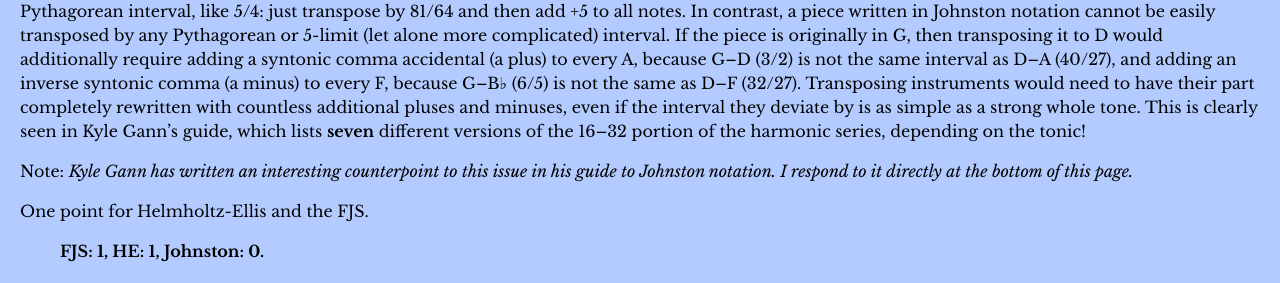
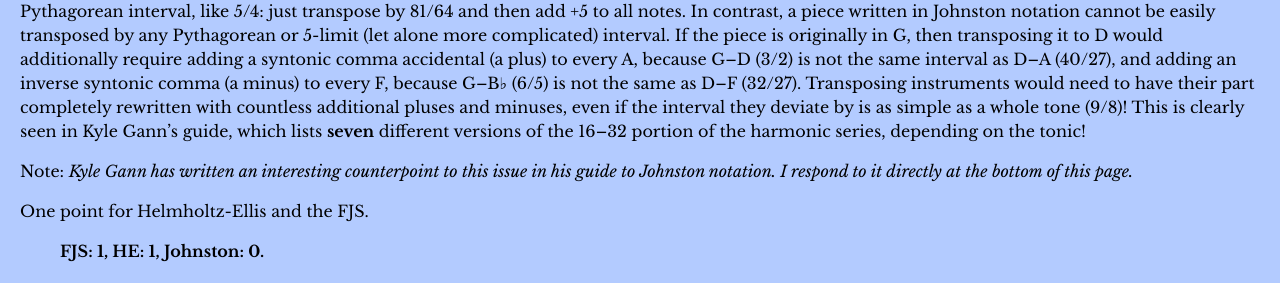
Before and after one commit to misotanni/misotanni.github.io, a Jekyll site: the page built from fjs/en/compare.md, in a window 1280 px wide and 900 px high, scrolled down 1032 px. Shown: the part 307-590 px from the top of the window. Built offline with Jekyll 4.4.1, drawn with Linux system fonts in a browser that asks for light colours; our own code applies the rules of GitHub Pages for plain Markdown files; formulas are drawn with MathJax 3; some of the changed text lies outside the part shown.

Commit message:
[strikethrough]strong[/strikethrough]

```diff
--- a/fjs/en/compare.md
+++ b/fjs/en/compare.md
@@ -36,7 +36,7 @@ In fact, the inconsistency of the natural notes causes an absolute avalanche of
 
 Music that contains no factors of five, such as La Monte Young's Well-Tuned Piano tuning (which famously only makes use of the prime factors 2, 3, and 7), requires lots of syntonic commas in its Johnston representation, even though not a single factor of 5 appears in the tuning. This is quite simply absurd. (The bottom of this page lists many such comparisons.)
 
-It is virtually impossible to transpose in Johnston notation. A piece written in Helmholtz-Ellis or the FJS can easily be transposed up by a 3/2 fifth by simply changing the Pythagorean parts of the note names, and keeping all microtonal accidentals unchanged. It can even be easily transposed by a non-Pythagorean interval, like 5/4: just transpose by 81/64 and then add +5 to all notes. In contrast, a piece written in Johnston notation cannot be easily transposed by any Pythagorean or 5-limit (let alone more complicated) interval. If the piece is originally in G, then transposing it to D would additionally require adding a syntonic comma accidental (a plus) to every A, because G–D (3/2) is not the same interval as D–A (40/27), and adding an inverse syntonic comma (a minus) to every F, because G–B♭ (6/5) is not the same as D–F (32/27). Transposing instruments would need to have their part completely rewritten with countless additional pluses and minuses, even if the interval they deviate by is as simple as a strong whole tone. This is clearly seen in Kyle Gann's guide, which lists **seven** different versions of the 16–32 portion of the harmonic series, depending on the tonic!
+It is virtually impossible to transpose in Johnston notation. A piece written in Helmholtz-Ellis or the FJS can easily be transposed up by a 3/2 fifth by simply changing the Pythagorean parts of the note names, and keeping all microtonal accidentals unchanged. It can even be easily transposed by a non-Pythagorean interval, like 5/4: just transpose by 81/64 and then add +5 to all notes. In contrast, a piece written in Johnston notation cannot be easily transposed by any Pythagorean or 5-limit (let alone more complicated) interval. If the piece is originally in G, then transposing it to D would additionally require adding a syntonic comma accidental (a plus) to every A, because G–D (3/2) is not the same interval as D–A (40/27), and adding an inverse syntonic comma (a minus) to every F, because G–B♭ (6/5) is not the same as D–F (32/27). Transposing instruments would need to have their part completely rewritten with countless additional pluses and minuses, even if the interval they deviate by is as simple as a whole tone (9/8)! This is clearly seen in Kyle Gann's guide, which lists **seven** different versions of the 16–32 portion of the harmonic series, depending on the tonic!
 
 Note: *Kyle Gann has written an interesting counterpoint to this issue in his guide to Johnston notation. I respond to it directly at the bottom of this page.*
 
```
Also changed, not shown: fjs/pl/compare.md (+1 -1 lines).
